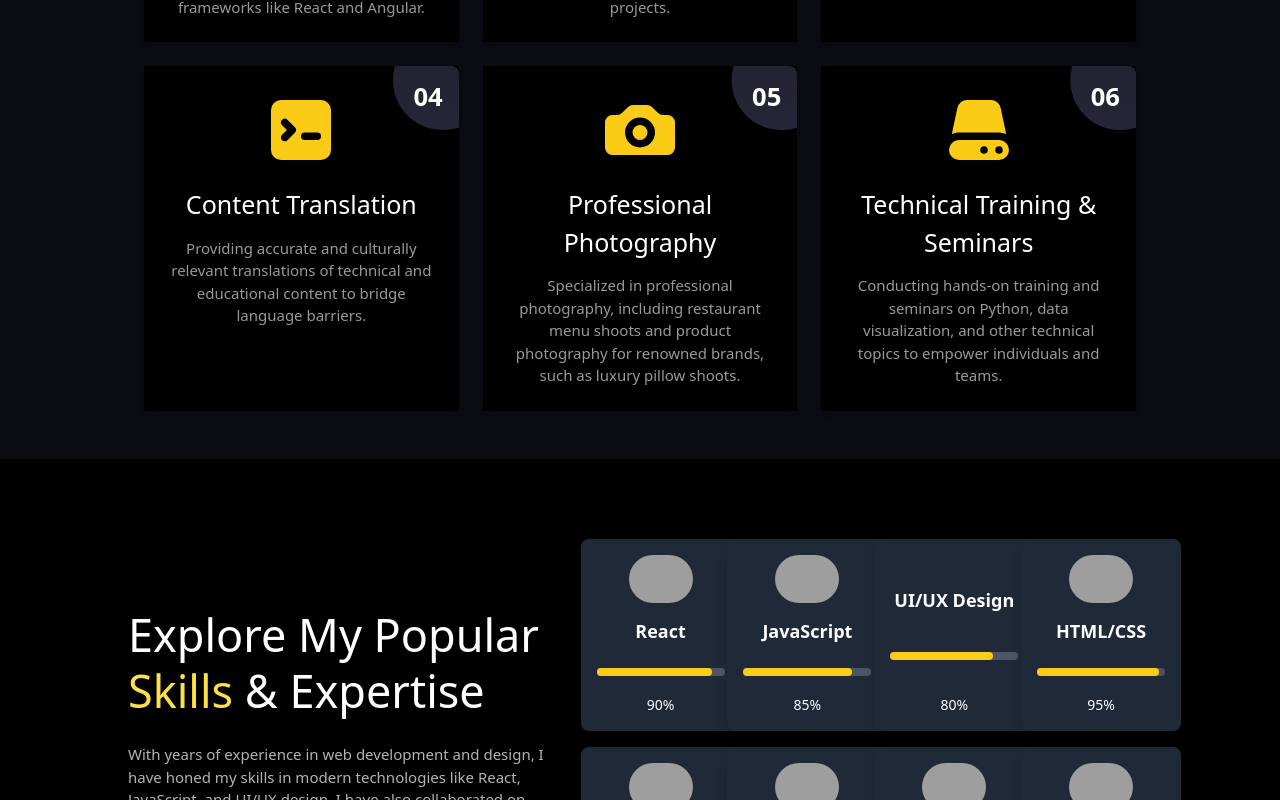
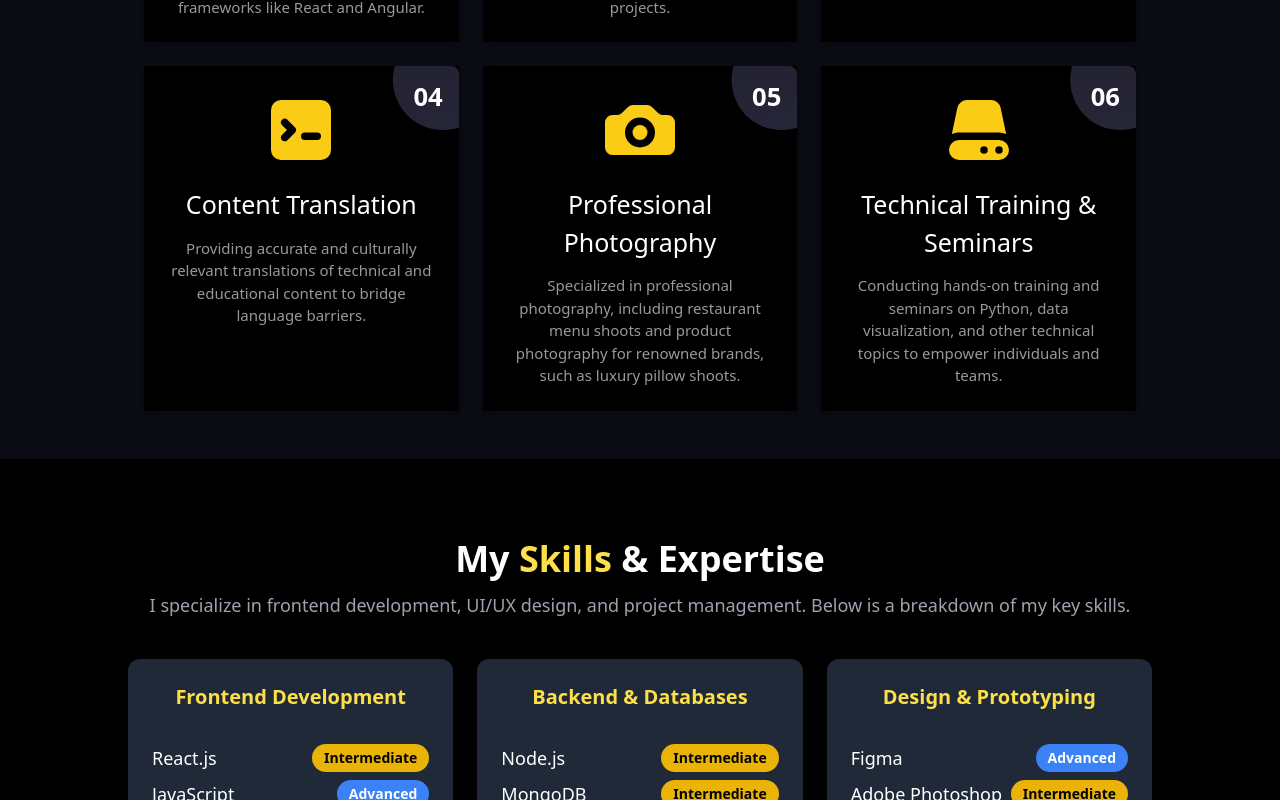
Before and after one commit to dincerv/portfolio, a Next.js app: page / in a window 1280 px wide. Shown: the part 2000-2800 px from the top of the page. Built offline with nearby package versions, Linux system fonts and the light colour scheme; grey boxes are pictures that could not be loaded.

Commit message:
Skills view updated and cv updated

```diff
--- a/components/Hero.tsx
+++ b/components/Hero.tsx
@@ -1,6 +1,4 @@
-// Hero.js
 import React from "react";
-import TypeWriteEffect from "./Helper/TypeWriteEffect";
 import Image from "next/image";
 
 const Hero = () => {
@@ -16,18 +14,18 @@ const Hero = () => {
       id="hero"
       className="w-[100vw] pt-[4vh] md:pt-[12vh] h-[85vh] md:h-[100vh] custom-bg"
     >
-      <div className="flex justify-center flex-col w-[80%] h-[100%] mx-auto ">
+      <div className="flex justify-center flex-col w-[80%] h-[100%] mx-auto">
         <div className="grid grid-cols-1 md:grid-cols-2 gap-[3rem] items-center">
           <div>
-            <h1 data-aos="fade-right" className="text-[#c4cfde] mb-[1.3rem]">
-              WELCOME TO MY WORLD
-            </h1>
             <div data-aos="fade-left" data-aos-delay="400">
               <h1 className="xl:text-[50px] lg:text-[40px] sm:text-[35px] text-[25px] font-semibold leading-[2.4rem] text-white">
                 Hi, I&rsquo;m{" "}
                 <span className="text-yellow-300">Dincer Velioglu</span>
               </h1>
-              <TypeWriteEffect />
+              {/* Kayan yazı yerine sabit bir alt başlık */}
+              <h2 className="text-[#c4cfde] text-[18px] md:text-[22px] mt-2">
+                Frontend Developer & Web Enthusiast
+              </h2>
             </div>
             <p
               data-aos="fade-up"
--- a/components/Skills.tsx
+++ b/components/Skills.tsx
@@ -1,69 +1,128 @@
-import React from "react";
-import SkillCard from "./Helper/SkillCard";
+import React, { useState } from "react";
+
+const skillsData = [
+  {
+    category: "Frontend Development",
+    skills: [
+      { name: "React.js", level: "Intermediate" },
+      { name: "JavaScript", level: "Advanced" },
+      { name: "HTML & CSS", level: "Expert" },
+      { name: "Bootstrap", level: "Intermediate" },
+      { name: "TailwindCSS", level: "Intermediate" },
+    ],
+  },
+  {
+    category: "Backend & Databases",
+    skills: [
+      { name: "Node.js", level: "Intermediate" },
+      { name: "MongoDB", level: "Intermediate" },
+      { name: "MySQL", level: "Intermediate" },
+      { name: "Firebase", level: "Beginner" },
+      { name: "PHP", level: "Beginner" },
+    ],
+  },
+  /*{
+    category: "Project Management & Agile",
+    skills: [
+      { name: "Agile Methodologies", level: "Expert" },
+      { name: "Scrum", level: "Advanced" },
+      { name: "Jira", level: "Intermediate" },
+      { name: "Trello", level: "Intermediate" },
+      { name: "Monday", level: "Basic" },
+    ],
+  },*/
+  {
+    category: "Design & Prototyping",
+    skills: [
+      { name: "Figma", level: "Advanced" },
+      { name: "Adobe Photoshop", level: "Intermediate" },
+      { name: "Canva", level: "Expert" },
+      //{ name: "Wireframing", level: "Basic" },
+    ],
+  },
+  {
+    category: "Version Control & CI/CD",
+    skills: [
+      { name: "Git", level: "Intermediate" },
+      { name: "GitHub", level: "Advanced" },
+      { name: "Vercel", level: "Intermediate" },
+    ],
+  },
+];
+
+const levelColors = {
+  Expert: "bg-green-500 text-white",
+  Advanced: "bg-blue-500 text-white",
+  Intermediate: "bg-yellow-500 text-black",
+  Beginner: "bg-orange-500 text-black",
+  Basic: "bg-red-500 text-white",
+};
 
 const Skills = () => {
+  const [expandedIndex, setExpandedIndex] = useState(null);
+
   return (
     <div id="skills" className="pt-[5rem] pb-[3rem] bg-black">
-      <div className="grid w-[80%] mx-auto grid-cols-1 lg:grid-cols-7 gap-[2rem] items-center">
-        {/* Skills Introduction Section */}
-        <div className="col-span-3">
-          <h1 className="heading__primary">
-            Explore My Popular <span className="text-yellow-300">Skills</span> &
-            Expertise
-          </h1>
-          <p className="text-[15px] mb-[1.5rem] text-white opacity-70 mt-[1.5rem]">
-            With years of experience in web development and design, I have honed
-            my skills in modern technologies like React, JavaScript, and UI/UX
-            design. I have also collaborated on large-scale projects, delivering
-            user-centric solutions and enhancing performance.
-          </p>
-        </div>
+      <div className="w-[80%] mx-auto">
+        <h1 className="text-white text-4xl font-bold text-center">
+          My <span className="text-yellow-300">Skills</span> & Expertise
+        </h1>
+        <p className="text-gray-400 mt-3 text-lg text-center">
+          I specialize in frontend development, UI/UX design, and project
+          management. Below is a breakdown of my key skills.
+        </p>
 
-        {/* Skills Display Section */}
-        <div className="col-span-4">
-          <div className="grid grid-cols-1 sm:grid-cols-2 md:grid-cols-4 lg:grid-cols-3 xl:grid-cols-4 gap-[1rem] items-center">
-            {/* Skill Cards */}
-            <SkillCard
-              title="React"
-              image="https://cdn.jsdelivr.net/gh/devicons/devicon/icons/react/react-original.svg"
-              percent="90%"
-            />
-            <SkillCard
-              title="JavaScript"
-              image="https://cdn.jsdelivr.net/gh/devicons/devicon/icons/javascript/javascript-original.svg"
-              percent="85%"
-            />
-            <SkillCard
-              title="UI/UX Design"
-              image="https://via.placeholder.com/150/00FF00/FFFFFF/?text=UIUX"
-              percent="80%"
-            />
-            <SkillCard
-              title="HTML/CSS"
-              image="https://cdn.jsdelivr.net/gh/devicons/devicon/icons/html5/html5-original.svg"
-              percent="95%"
-            />
-            <SkillCard
-              title="Python"
-              image="https://cdn.jsdelivr.net/gh/devicons/devicon/icons/python/python-original.svg"
-              percent="75%"
-            />
-            <SkillCard
-              title="Project Management"
-              image="https://cdn-icons-png.flaticon.com/512/1810/1810717.png"
-              percent="80%"
-            />
-            <SkillCard
-              title="Content Translation"
-              image="https://cdn-icons-png.flaticon.com/512/1077/1077063.png"
-              percent="90%"
-            />
-            <SkillCard
-              title="Photography"
-              image="https://cdn-icons-png.flaticon.com/512/2921/2921822.png"
-              percent="85%"
-            />
-          </div>
+        <div className="mt-10 grid grid-cols-1 sm:grid-cols-2 lg:grid-cols-3 gap-6">
+          {skillsData.map((skillCategory, index) => (
+            <div
+              key={index}
+              className="bg-gray-800 p-6 rounded-xl shadow-md flex flex-col justify-between h-[270px]"
+            >
+              <h3 className="text-yellow-300 text-xl font-semibold text-center mb-2">
+                {skillCategory.category}
+              </h3>
+              <div className="space-y-2">
+                {skillCategory.skills.slice(0, 3).map((skill, i) => (
+                  <div key={i} className="flex items-center justify-between">
+                    <span className="text-white text-lg font-medium">
+                      {skill.name}
+                    </span>
+                    <span
+                      className={`px-3 py-1 rounded-full text-sm font-semibold ${
+                        levelColors[skill.level]
+                      }`}
+                    >
+                      {skill.level}
+                    </span>
+                  </div>
+                ))}
+                {expandedIndex === index &&
+                  skillCategory.skills.slice(3).map((skill, i) => (
+                    <div key={i} className="flex items-center justify-between">
+                      <span className="text-white text-lg font-medium">
+                        {skill.name}
+                      </span>
+                      <span
+                        className={`px-3 py-1 rounded-full text-sm font-semibold ${
+                          levelColors[skill.level]
+                        }`}
+                      >
+                        {skill.level}
+                      </span>
+                    </div>
+                  ))}
+              </div>
+
+              <button
+                onClick={() =>
+                  setExpandedIndex(expandedIndex === index ? null : index)
+                }
+                className="text-sm text-blue-400 mt-4 underline self-center hover:text-blue-300 transition-all"
+              >
+                {expandedIndex === index ? "Show Less" : "Read More"}
+              </button>
+            </div>
+          ))}
         </div>
       </div>
     </div>
```
Also changed, not shown: 1 other file (tests, documents, lock files or other folders).
